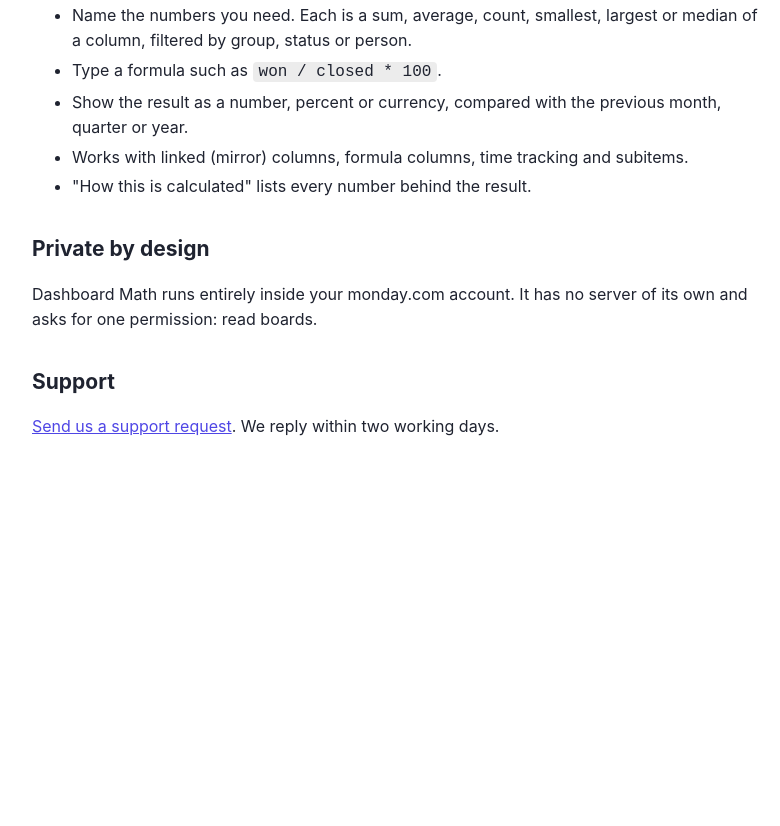
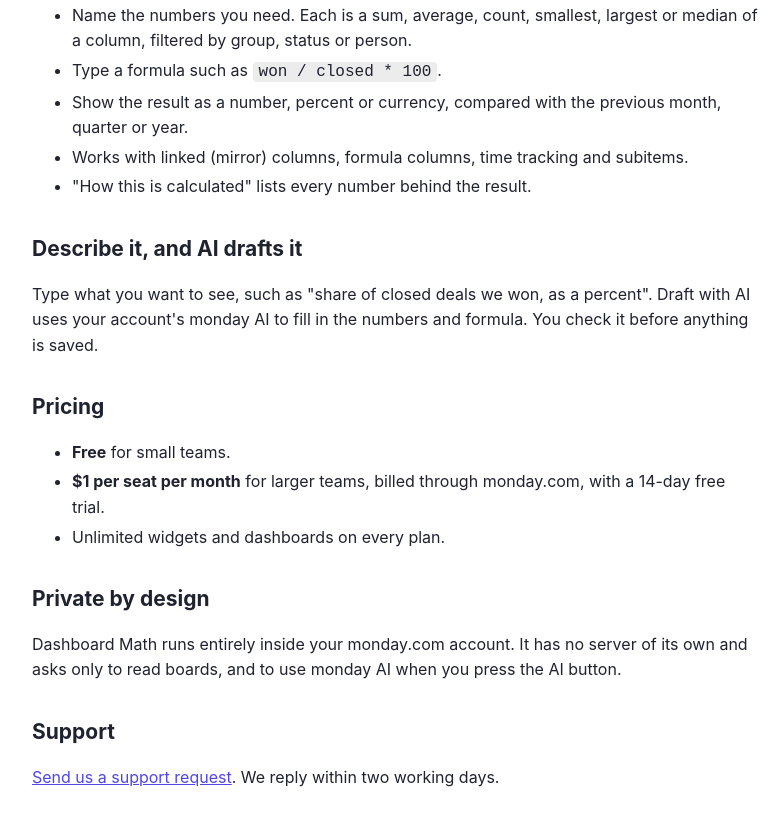
Before and after one commit to micwalker17/dashboard-math-site, a plain HTML site: page index.html in a window 1280 px wide. Shown: the part 701-1527 px from the top of the page, without its empty margins (244-1024 px from the left). Before the commit the page ends 1221 px from the top, so only its background shows below. Drawn offline with Linux system fonts and the light colour scheme.

Commit message:
Add AI and pricing sections

```diff
--- a/index.html
+++ b/index.html
@@ -8,7 +8,11 @@
 <li>Show the result as a number, percent or currency, compared with the previous month, quarter or year.</li>
 <li>Works with linked (mirror) columns, formula columns, time tracking and subitems.</li>
 <li>"How this is calculated" lists every number behind the result.</li></ul>
+<h2>Describe it, and AI drafts it</h2>
+<p>Type what you want to see, such as "share of closed deals we won, as a percent". Draft with AI uses your account's monday AI to fill in the numbers and formula. You check it before anything is saved.</p>
+<h2 id="pricing">Pricing</h2>
+<ul><li><strong>Free</strong> for small teams.</li><li><strong>$1 per seat per month</strong> for larger teams, billed through monday.com, with a 14-day free trial.</li><li>Unlimited widgets and dashboards on every plan.</li></ul>
 <h2>Private by design</h2>
-<p>Dashboard Math runs entirely inside your monday.com account. It has no server of its own and asks for one permission: read boards.</p>
+<p>Dashboard Math runs entirely inside your monday.com account. It has no server of its own and asks only to read boards, and to use monday AI when you press the AI button.</p>
 <h2>Support</h2><p><a href="https://github.com/micwalker17/dashboard-math-site/issues/new">Send us a support request</a>. We reply within two working days.</p>
 </main></body></html>
```
